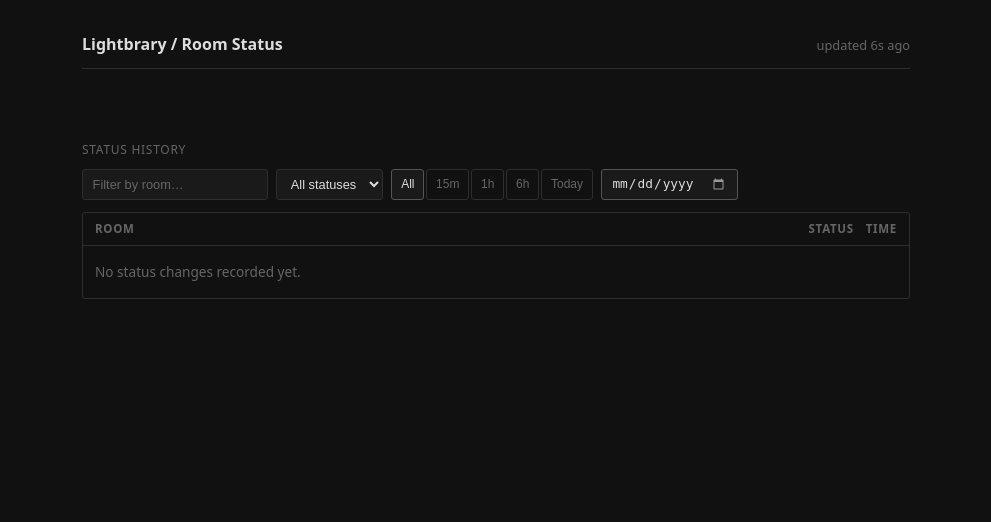
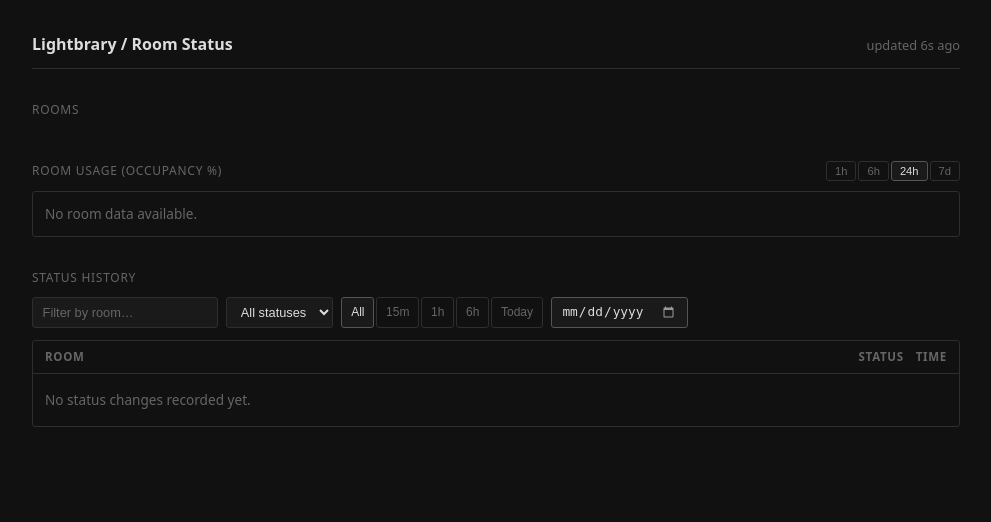
Before and after one commit to TemariVirus/Lightbrary, a Flask app: page / in a window 1280 px wide. Shown: the top 522 px of the page, without its empty margins (144-1135 px from the left). Run offline with Flask 3, Linux system fonts and the light colour scheme.

Commit message:
feat: add room occupancy analytics dashboard and synthetic data generation script

```diff
--- a/code/server-pi/main.py
+++ b/code/server-pi/main.py
@@ -193,6 +193,70 @@ def api_status():
     )
 
 
+@app.get("/api/analytics")
+def api_analytics():
+    """Return per-room occupancy % and summary counts over a time window."""
+    try:
+        hours = int(request.args.get("hours", "24"))
+    except ValueError:
+        hours = 24
+    hours = max(1, min(hours, 168))  # clamp 1h–7d
+
+    now = int(time.time())
+    window_start = now - hours * 3600
+
+    with lock:
+        # Collect status change events per room within the window
+        room_events: dict[str, list[tuple[int, str]]] = {}
+        for room_name in rooms:
+            room_events[room_name] = []
+
+        for row in rows:
+            if row["time"] >= window_start:
+                room_name = row["room"]
+                if room_name not in room_events:
+                    room_events[room_name] = []
+                room_events[room_name].append((row["time"], row["status"]))
+
+        # Also need the last event before the window for each room to know
+        # what status it started with
+        room_initial: dict[str, str] = {}
+        for row in rows:
+            if row["time"] < window_start:
+                room_initial[row["room"]] = row["status"]
+            else:
+                break
+
+        # Compute occupancy % per room
+        usage: dict[str, float] = {}
+        for room_name, events in room_events.items():
+            # Build a timeline: [(timestamp, status), ...]
+            timeline: list[tuple[int, str]] = []
+
+            # Start of window: use initial status or "Available"
+            start_status = room_initial.get(room_name, "Available")
+            timeline.append((window_start, start_status))
+
+            for t, s in sorted(events):
+                timeline.append((t, s))
+
+            # End of window
+            timeline.append((now, ""))
+
+            # Sum time spent as "Occupied"
+            occupied_seconds = 0
+            for i in range(len(timeline) - 1):
+                if timeline[i][1] == "Occupied":
+                    occupied_seconds += timeline[i + 1][0] - timeline[i][0]
+
+            total_seconds = now - window_start
+            usage[room_name] = round(
+                occupied_seconds / total_seconds * 100, 1
+            ) if total_seconds > 0 else 0.0
+
+    return jsonify({"usage": usage, "hours": hours})
+
+
 def on_connect(
     client: mqtt.Client,
     userdata: Any,
--- a/code/server-pi/templates/dashboard.html
+++ b/code/server-pi/templates/dashboard.html
@@ -28,7 +28,7 @@
       }
 
       .shell {
-        max-width: 860px;
+        max-width: 960px;
         margin: 0 auto;
         padding: 2rem 1rem 4rem;
       }
@@ -64,14 +64,15 @@
         margin-bottom: .6rem;
       }
 
-      section { margin-bottom: 2.5rem; }
+      section { margin-bottom: 2rem; }
 
-      /* Overview cards */
+      /* ── Room overview cards ───────────────────────────────────── */
+
       .overview-grid {
         display: flex;
         flex-wrap: wrap;
         gap: .5rem;
-        margin-bottom: 2.5rem;
+        margin-bottom: 2rem;
       }
 
       .room-card {
@@ -99,7 +100,89 @@
       .room-card-status.Occupied  { color: var(--occupied); }
       .room-card-status.Offline   { color: var(--offline); }
 
-      /* Filter bar */
+      /* ── Usage bars ────────────────────────────────────────────── */
+
+      .usage-header {
+        display: flex;
+        align-items: baseline;
+        justify-content: space-between;
+        margin-bottom: .6rem;
+      }
+
+      .usage-window {
+        display: flex;
+        gap: 2px;
+      }
+
+      .usage-window-btn {
+        background: none;
+        border: 1px solid var(--border);
+        color: var(--muted);
+        font-size: .7rem;
+        padding: .2rem .5rem;
+        cursor: pointer;
+        border-radius: 3px;
+      }
+
+      .usage-window-btn:hover { color: var(--text); border-color: #444; }
+
+      .usage-window-btn.active {
+        background: var(--surface);
+        color: var(--text);
+        border-color: #555;
+      }
+
+      .usage-list {
+        border: 1px solid var(--border);
+        border-radius: 3px;
+        overflow: hidden;
+      }
+
+      .usage-row {
+        display: grid;
+        grid-template-columns: 100px 1fr 50px;
+        gap: .75rem;
+        align-items: center;
+        padding: .5rem .75rem;
+        border-bottom: 1px solid var(--border);
+      }
+
+      .usage-row:last-child { border-bottom: none; }
+
+      .usage-room-name {
+        font-size: .8rem;
+        color: var(--text);
+      }
+
+      .usage-bar-track {
+        background: #222;
+        border-radius: 2px;
+        height: 14px;
+        overflow: hidden;
+      }
+
+      .usage-bar-fill {
+        height: 100%;
+        border-radius: 2px;
+        min-width: 0;
+        background: var(--occupied);
+      }
+
+      .usage-pct {
+        font-size: .75rem;
+        color: var(--muted);
+        text-align: right;
+        font-variant-numeric: tabular-nums;
+      }
+
+      .usage-empty {
+        padding: .75rem;
+        color: var(--muted);
+        font-size: .85rem;
+      }
+
+      /* ── Filter bar ────────────────────────────────────────────── */
+
       .filters {
         display: flex;
         gap: .5rem;
@@ -152,9 +235,8 @@
         border-color: #555;
       }
 
+      /* ── History ────────────────────────────────────────────────── */
 
-
-      /* History */
       .history-wrap {
         border: 1px solid var(--border);
         border-radius: 3px;
@@ -230,6 +312,12 @@
       }
       .date-filter::-webkit-calendar-picker-indicator { filter: invert(.4); cursor: pointer; }
       .date-filter:focus, .date-filter:not(:placeholder-shown) { border-color: #555; color: var(--text); }
+
+      /* ── Responsive ────────────────────────────────────────────── */
+
+      @media (max-width: 600px) {
+        .usage-row { grid-template-columns: 80px 1fr 42px; gap: .5rem; }
+      }
     </style>
   </head>
   <body>
@@ -240,7 +328,9 @@
         <span id="last-updated">Live</span>
       </header>
 
-      <!-- Overview -->
+      <!-- Room overview cards -->
+      <section>
+        <p class="label">Rooms</p>
         <div class="overview-grid" id="overview-grid">
           {% for room in rooms %}
           <div class="room-card" id="ov-{{ room.room }}">
@@ -249,7 +339,23 @@
           </div>
           {% endfor %}
         </div>
+      </section>
 
+      <!-- Room usage -->
+      <section id="usage-section">
+        <div class="usage-header">
+          <p class="label" style="margin-bottom:0">Room Usage (Occupancy %)</p>
+          <div class="usage-window" id="usage-window">
+            <button class="usage-window-btn" data-hours="1">1h</button>
+            <button class="usage-window-btn" data-hours="6">6h</button>
+            <button class="usage-window-btn active" data-hours="24">24h</button>
+            <button class="usage-window-btn" data-hours="168">7d</button>
+          </div>
+        </div>
+        <div class="usage-list" id="usage-list">
+          <div class="usage-empty">Loading usage data…</div>
+        </div>
+      </section>
 
       <!-- History -->
       <section id="history-section">
@@ -404,6 +510,54 @@
         applyHistFilter();
       }
 
+      // ── Analytics: stats + usage bars ────────────────────────────────────────
+
+      let analyticsHours = 24;
+
+      function renderUsageBars(usage) {
+        const list = document.getElementById('usage-list');
+        const rooms = Object.entries(usage).sort((a, b) => b[1] - a[1]);
+
+        if (rooms.length === 0) {
+          list.innerHTML = '<div class="usage-empty">No room data available.</div>';
+          return;
+        }
+
+        list.innerHTML = rooms.map(([name, pct]) => `
+          <div class="usage-row">
+            <span class="usage-room-name">${name}</span>
+            <div class="usage-bar-track">
+              <div class="usage-bar-fill" style="width:${pct}%"></div>
+            </div>
+            <span class="usage-pct">${pct}%</span>
+          </div>
+        `).join('');
+      }
+
+      async function fetchAnalytics() {
+        try {
+          const res = await fetch(`/api/analytics?hours=${analyticsHours}`);
+          if (!res.ok) return;
+          const data = await res.json();
+          renderUsageBars(data.usage);
+        } catch (e) {
+          console.error('Analytics fetch failed:', e);
+        }
+      }
+
+      // Usage window selector
+      document.querySelectorAll('#usage-window .usage-window-btn').forEach(btn => {
+        btn.addEventListener('click', () => {
+          document.querySelectorAll('#usage-window .usage-window-btn').forEach(b => b.classList.remove('active'));
+          btn.classList.add('active');
+          analyticsHours = Number(btn.dataset.hours);
+          fetchAnalytics();
+        });
+      });
+
+      // Initial analytics load
+      fetchAnalytics();
+
       // ── Polling ──────────────────────────────────────────────────────────────
 
       // Seed lastTimestamp from the most recent history entry on the page
@@ -421,6 +575,8 @@
           ? 'just updated'
           : `updated ${secondsSinceUpdate}s ago`;
       }
+
+      let pollCount = 0;
 
       async function poll() {
         try {
@@ -445,6 +601,10 @@
           secondsSinceUpdate = 0;
           updatedEl.style.color = '';
           updateHeader();
+
+          // Refresh analytics every 5th poll (~10s)
+          pollCount++;
+          if (pollCount % 5 === 0) fetchAnalytics();
         } catch (err) {
           console.error('Poll failed:', err);
           updatedEl.style.color = 'var(--occupied)';
```
Also changed, not shown: code/server-pi/generate_fake_data.py (added, +156 -0 lines). Lines whose indentation alone changed are shown as unchanged.
